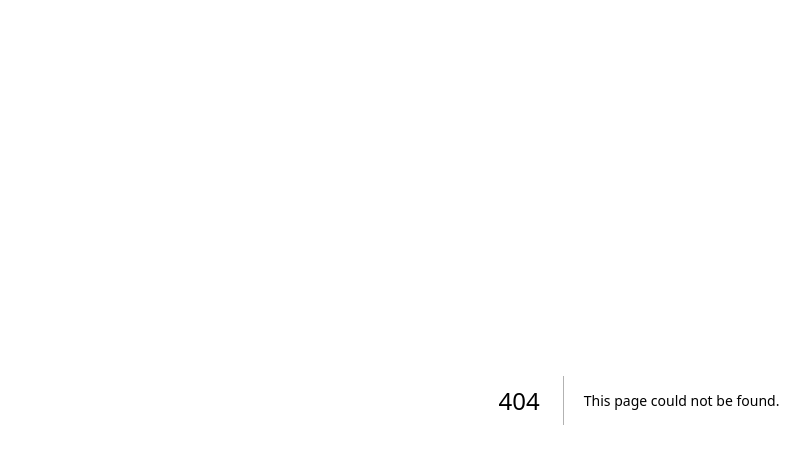
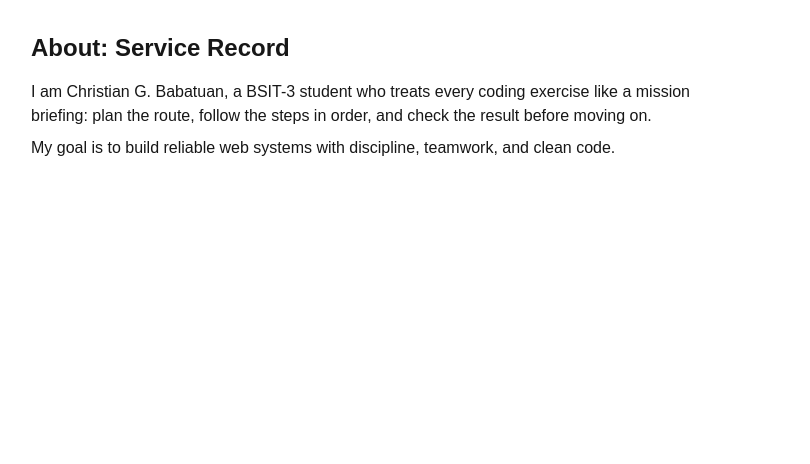
Before and after one commit to Chr1s-Bat/-Command-Post, a Next.js app: page /about in a window 1280 px wide. Before the commit this address had no page. Shown: the top 464 px of the page, without its empty margins (1-811 px from the left). Built offline with nearby package versions, Linux system fonts and the light colour scheme.

Commit message:
Add about page

```diff
--- /dev/null
+++ b/app/about/page.tsx
@@ -0,0 +1,17 @@
+// app/about/page.tsx
+export default function AboutPage() {
+  return (
+    <main className="p-8 max-w-3xl">
+      <h1 className="text-2xl font-bold">About: Service Record</h1>
+      <p className="mt-4">
+        I am Christian G. Babatuan, a BSIT-3 student who treats every coding
+        exercise like a mission briefing: plan the route, follow the steps in
+        order, and check the result before moving on.
+      </p>
+      <p className="mt-2">
+        My goal is to build reliable web systems with discipline, teamwork,
+        and clean code.
+      </p>
+    </main>
+  );
+}
```
